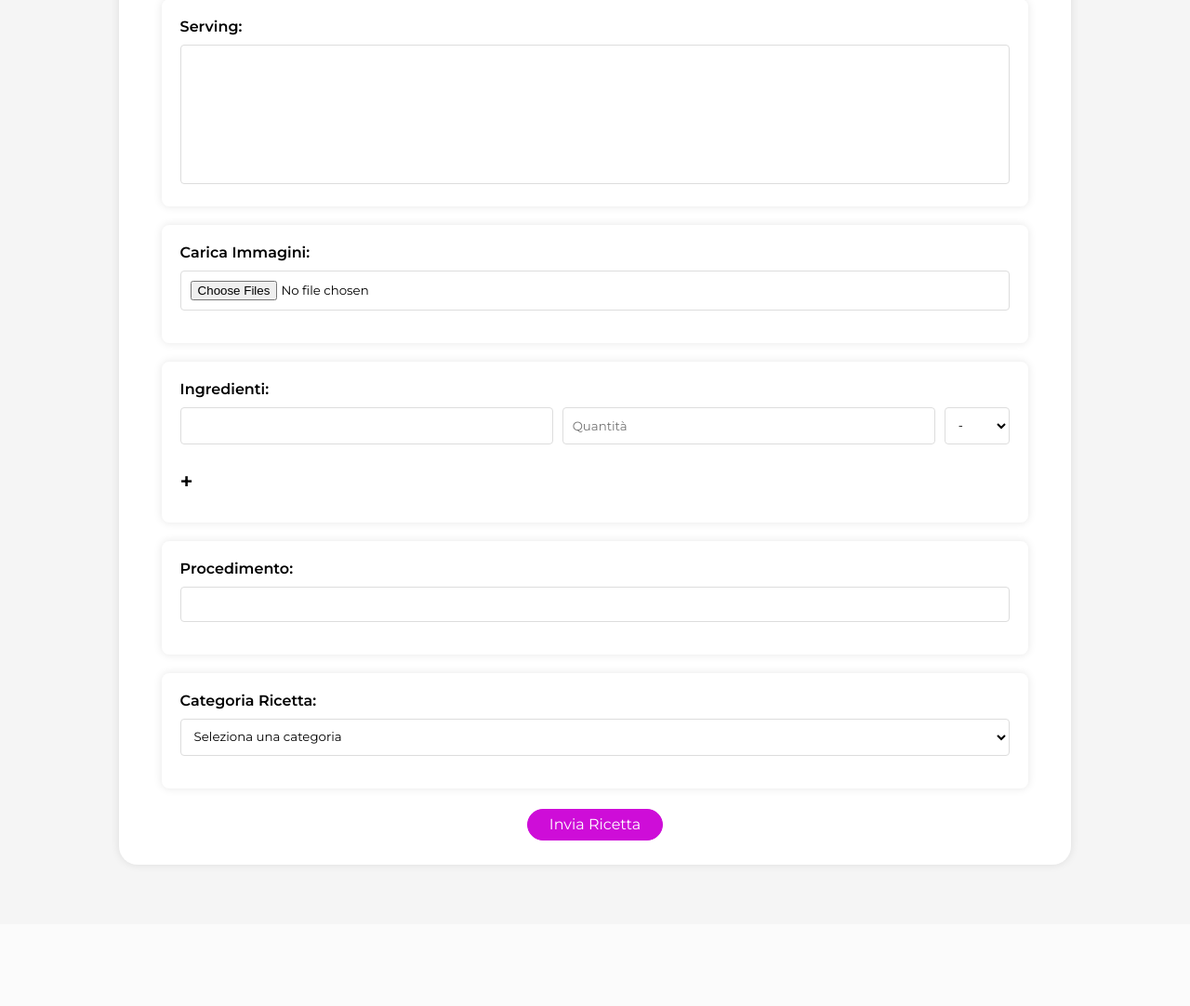
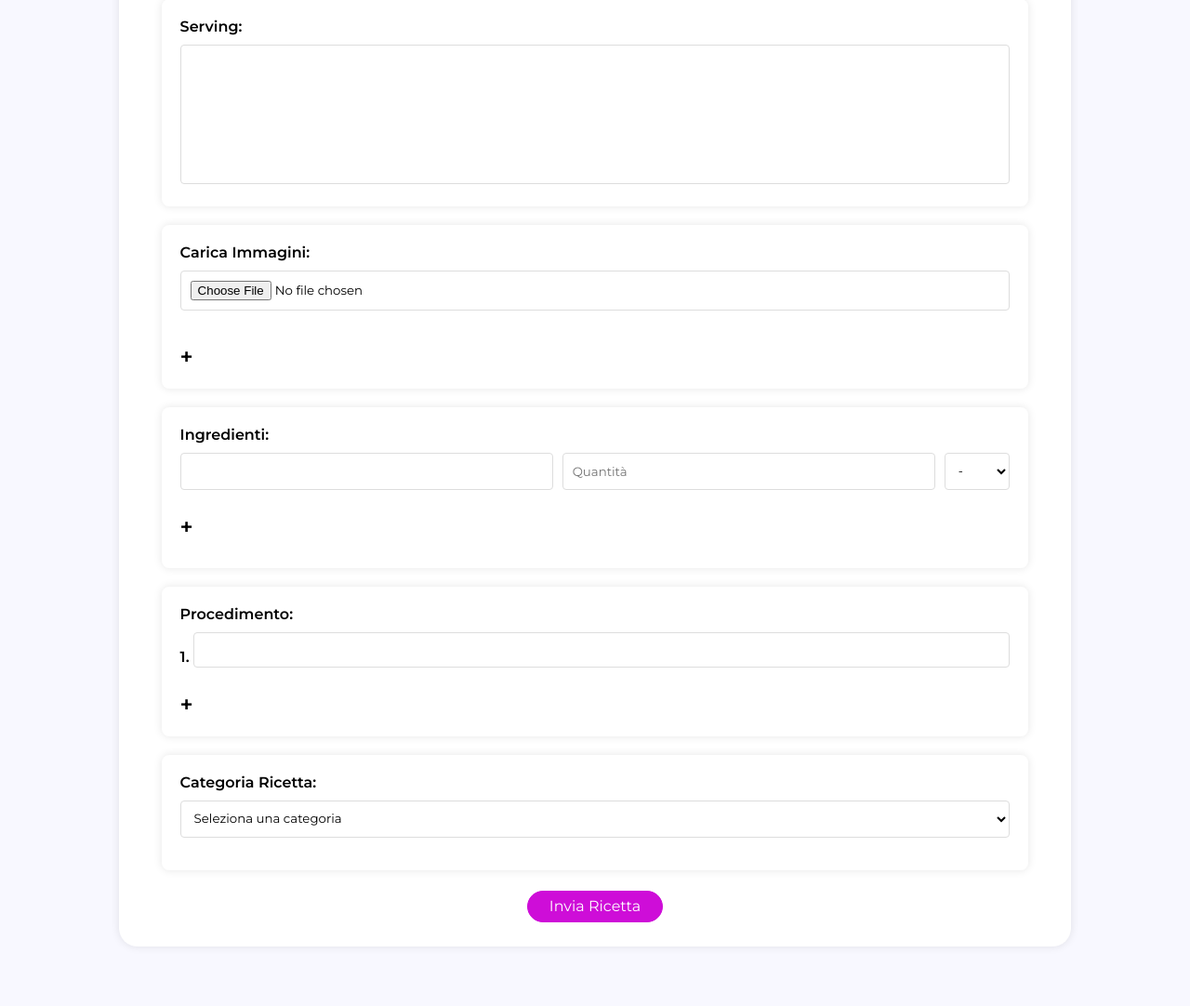
Before and after one commit to partypankes/WebTecnologiesProject, a PHP site: page /recipe.php in a window 1280 px wide. Shown: the part 779-1861 px from the top of the page at 93% size. Before the commit the page ends 1712 px from the top, so only its background shows below. Run offline with PHP 8.4, Linux system fonts and the light colour scheme.

Commit message:
inserimento ricetta quasi finito

```diff
--- a/recipe/recipe.php
+++ b/recipe/recipe.php
@@ -35,12 +35,16 @@
             </div>
 
 
-            <div class="form-section">
+            <div class="form-section" id="caricamentoImmagini">
                 <label for="immagineRicetta">Carica Immagini:</label>
-                <input type="file" id="immagineRicetta" name="immagineRicetta" accept="image/png, image/jpeg" multiple onchange="mostraAnteprima(event)">
+                <div id="immaginiContainer">
+                    <input type="file" class="input-immagine" name="immagineRicetta[]" accept="image/png, image/jpeg" onchange="mostraAnteprima(this)">
+                </div>
+                <button type="button" class="aggiungi-immagine" onclick="aggiungiImmagine()">+</button>
             </div>
 
-            <div id="anteprimaImmagine"></div>
+            <div id="anteprimaImmagini"></div>
+
 
 
 
@@ -59,10 +63,15 @@
             </div>
 
 
-            <div class="form-section">
-                <label for="procedimentoRicetta">Procedimento:</label>
-                <input type="text" id="procedimentoRicetta" name="procedimentoRicetta"></input>
+            <div class="form-section" id="procedimentiContainer">
+                <label for="procedimentiRicetta">Procedimento:</label>
+                <div class="procedimento-gruppo" id="procedimento1">
+                    <span class="procedimento-numero">1.</span>
+                    <input type="text" class="procedimento" name="procedimentiRicetta[]">
+                </div>
+                <button type="button" class="aggiungi-procedimento" onclick="aggiungiProcedimento()">+</button>
             </div>
+
 
             <div class="form-section">
                 <label for="categoriaRicetta">Categoria Ricetta:</label>
--- a/recipe/script.js
+++ b/recipe/script.js
@@ -50,22 +50,6 @@ function restorePlaceholder(element, defaultPlaceholder) {
 }
 
 
-function mostraAnteprima(event) {
-    var files = event.target.files;
-    var anteprimaContainer = document.getElementById('anteprimaImmagine');
-    anteprimaContainer.innerHTML = ''; // Pulisce le anteprime precedenti
-
-    Array.from(files).forEach(file => {
-        var reader = new FileReader();
-        reader.onload = function (e) {
-            var img = document.createElement('img');
-            img.src = e.target.result;
-            img.style.marginRight = '10px';
-            anteprimaContainer.appendChild(img);
-        }
-        reader.readAsDataURL(file);
-    });
-}
 document.getElementById('ricettaForm').onsubmit = function(event) {
     var categoria = document.getElementById('categoriaRicetta').value;
     if (categoria === "") {
@@ -78,3 +62,64 @@ function nascondiOpzioneIniziale() {
     var selectElement = document.getElementById('categoriaRicetta');
     selectElement.options[0].hidden = true; // Nasconde l'opzione iniziale
 }
+
+
+function aggiungiImmagine() {
+    var immaginiContainer = document.getElementById('immaginiContainer');
+    var nuovoInput = document.createElement('input');
+    nuovoInput.type = 'file';
+    nuovoInput.className = 'input-immagine';
+    nuovoInput.name = 'immagineRicetta[]';
+    nuovoInput.accept = 'image/png, image/jpeg';
+    nuovoInput.onchange = function() { mostraAnteprima(this); };
+    immaginiContainer.appendChild(nuovoInput);
+}
+
+function mostraAnteprima(input) {
+    if (input.files) {
+        Array.from(input.files).forEach(file => {
+            if (file) {
+                var reader = new FileReader();
+                reader.onload = function(e) {
+                    var anteprimaDiv = document.createElement('div');
+                    anteprimaDiv.className = 'anteprimaDiv';
+
+                    var img = document.createElement('img');
+                    img.src = e.target.result;
+
+                    anteprimaDiv.appendChild(img);
+
+                    var immaginiContainer = document.getElementById('immaginiContainer');
+                    immaginiContainer.insertBefore(anteprimaDiv, input);
+                };
+                reader.readAsDataURL(file);
+            }
+        });
+        // Nascondi l'input file originale dopo aver selezionato un'immagine
+        input.style.display = 'none';
+    }
+}
+
+function aggiungiProcedimento() {
+    var container = document.getElementById('procedimentiContainer');
+    var numeroProcedimenti = container.getElementsByClassName('procedimento-gruppo').length;
+    var nuovoProcedimento = document.createElement('div');
+    nuovoProcedimento.className = 'procedimento-gruppo';
+    nuovoProcedimento.id = 'procedimento' + (numeroProcedimenti + 1);
+
+    var spanNumero = document.createElement('span');
+    spanNumero.className = 'procedimento-numero';
+    spanNumero.textContent = (numeroProcedimenti + 1) + '.';
+
+    var inputProcedimento = document.createElement('input');
+    inputProcedimento.type = 'text';
+    inputProcedimento.className = 'procedimento';
+    inputProcedimento.name = 'procedimentiRicetta[]';
+
+    nuovoProcedimento.appendChild(spanNumero);
+    nuovoProcedimento.appendChild(inputProcedimento);
+
+    // Inserisci il nuovo procedimento prima del pulsante "+"
+    var aggiungiButton = document.querySelector('.aggiungi-procedimento');
+    container.insertBefore(nuovoProcedimento, aggiungiButton);
+}
--- a/recipe/styles.css
+++ b/recipe/styles.css
@@ -1,5 +1,5 @@
 body{
-    background-color: whitesmoke;
+    background-color: ghostwhite;
 }
 
 
@@ -92,12 +92,6 @@ select option[disabled] {
     width: 15%;
 }
 
-.invio button:hover {
-    background-color: transparent;
-    border: 1px solid #252525;
-    color: #252525;
-}
-
 .invio{
     display: flex;
     align-items: center;
@@ -126,3 +120,56 @@ select option[disabled] {
 .ingrediente-gruppo .unita {
     flex-basis: 15%;
 }
+
+#immaginiContainer {
+    display: flex;
+    flex-wrap: wrap;
+    gap: 10px;
+    margin-bottom: 20px;
+}
+
+.anteprimaDiv {
+    border: 1px solid #ddd;
+    padding: 5px;
+    box-shadow: 0 2px 4px rgba(0, 0, 0, 0.1);
+    border-radius: 4px;
+    background-color: #fff;
+}
+
+.anteprimaDiv img {
+    width: auto;
+    height: 100px;
+    display: block;
+    max-width: 100%;
+    border-radius: 3px;
+}
+
+.aggiungi-immagine {
+    font-size: 24px;
+    font-weight: bold;
+    cursor: pointer;
+    background: none;
+    border: none;
+    padding: 0;
+}
+
+.procedimento-gruppo {
+    display: flex;
+    align-items: center;
+    gap: .5%;
+}
+
+.procedimento-numero {
+    font-weight: bold;
+    font-size: 1em;
+}
+
+.aggiungi-procedimento {
+    font-size: 24px;
+    font-weight: bold;
+    cursor: pointer;
+    background: none;
+    border: none;
+    padding: 0;
+    margin-top: 10px;
+}
```
